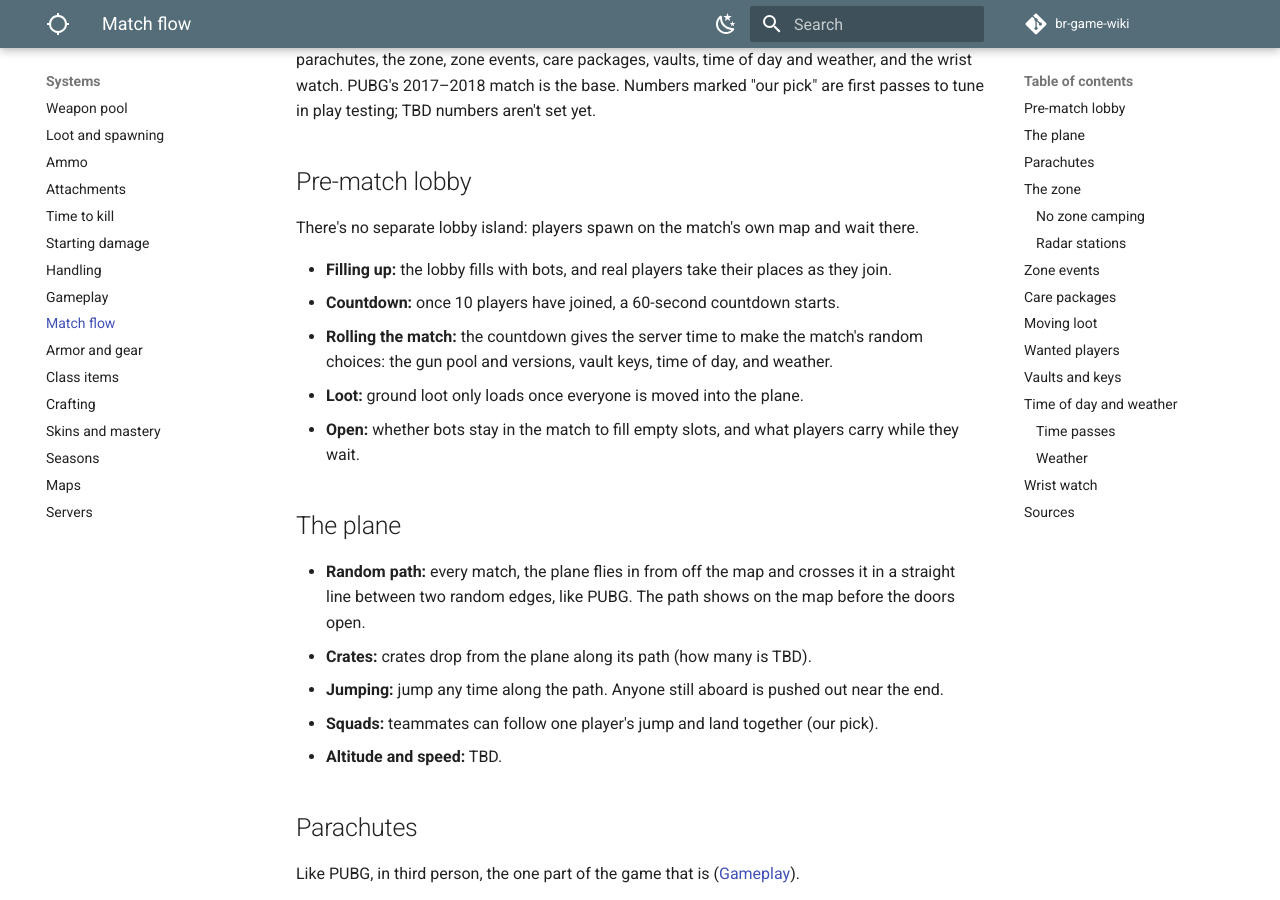
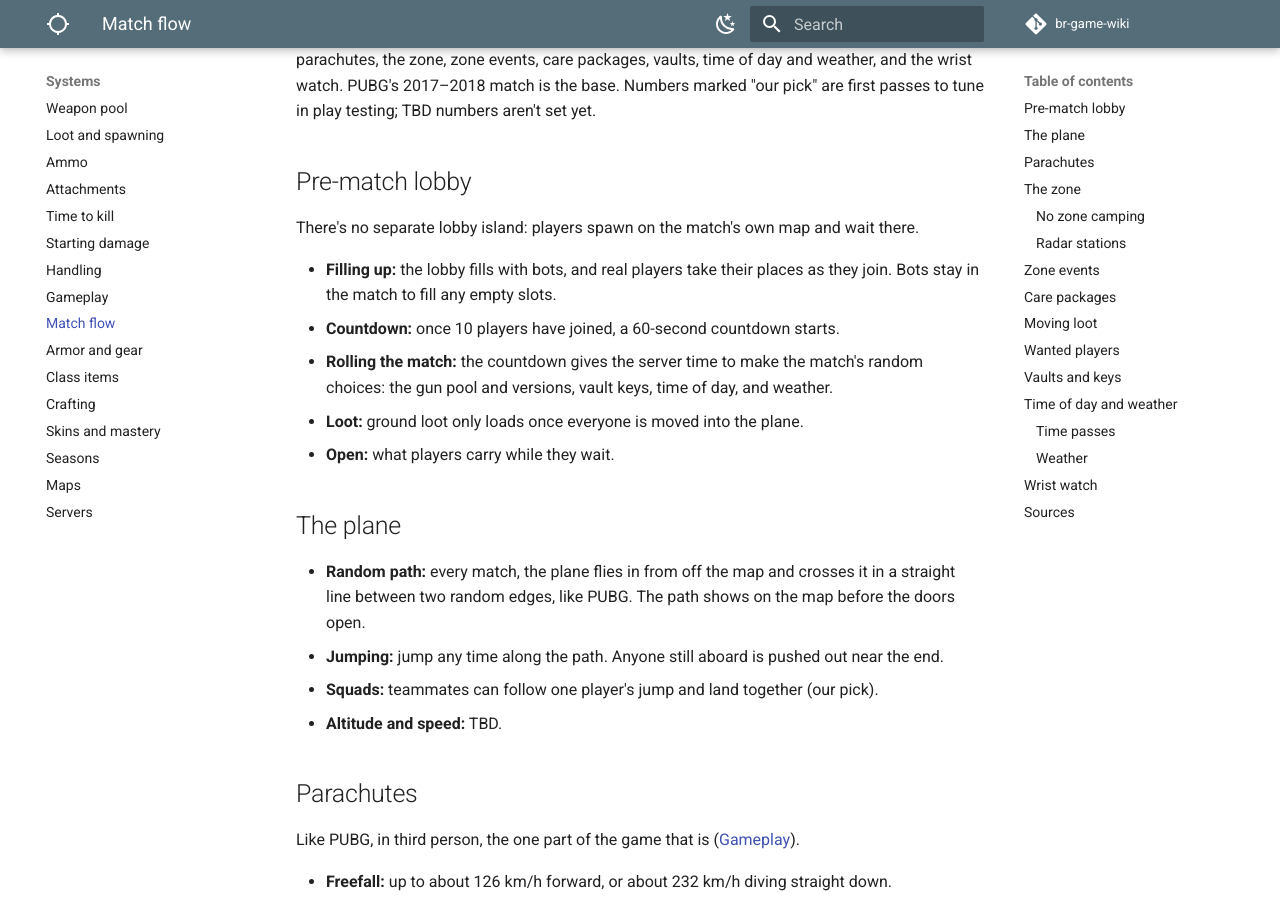
Before and after one commit to DerrickSpartan1/br-game-wiki, an MkDocs documentation site: the page built from docs/systems/match-flow.md, in a window 1280 px wide and 900 px high, scrolled down 206 px. Built offline with MkDocs 1.6.1 and Material for MkDocs 9.7.7, drawn with Linux system fonts in a browser that asks for light colours; comment, search, counter and statistics services are not loaded.

Commit message:
Bots fill empty slots; confirm trios; care packages are the plane-dropped crates
Co-Authored-By: Claude Opus 5.5 <noreply@anthropic.com>
Claude-Session: https://claude.ai/code/session_01LAp2s4euUjj6HZthupXLj4

```diff
--- a/docs/systems/match-flow.md
+++ b/docs/systems/match-flow.md
@@ -6,16 +6,15 @@ How a match runs, from the lobby to the last circle: the pre-match lobby, the pl
 
 There's no separate lobby island: players spawn on the match's own map and wait there.
 
-- **Filling up:** the lobby fills with bots, and real players take their places as they join.
+- **Filling up:** the lobby fills with bots, and real players take their places as they join. Bots stay in the match to fill any empty slots.
 - **Countdown:** once 10 players have joined, a 60-second countdown starts.
 - **Rolling the match:** the countdown gives the server time to make the match's random choices: the gun pool and versions, vault keys, time of day, and weather.
 - **Loot:** ground loot only loads once everyone is moved into the plane.
-- **Open:** whether bots stay in the match to fill empty slots, and what players carry while they wait.
+- **Open:** what players carry while they wait.
 
 ## The plane
 
 - **Random path:** every match, the plane flies in from off the map and crosses it in a straight line between two random edges, like PUBG. The path shows on the map before the doors open.
-- **Crates:** crates drop from the plane along its path (how many is TBD).
 - **Jumping:** jump any time along the path. Anyone still aboard is pushed out near the end.
 - **Squads:** teammates can follow one player's jump and land together (our pick).
 - **Altitude and speed:** TBD.
```
Also changed, not shown: docs/planning/changelog.md (+1 -0 lines), docs/planning/decisions.md (+1 -1 lines), docs/planning/open-questions.md (+2 -2 lines).
